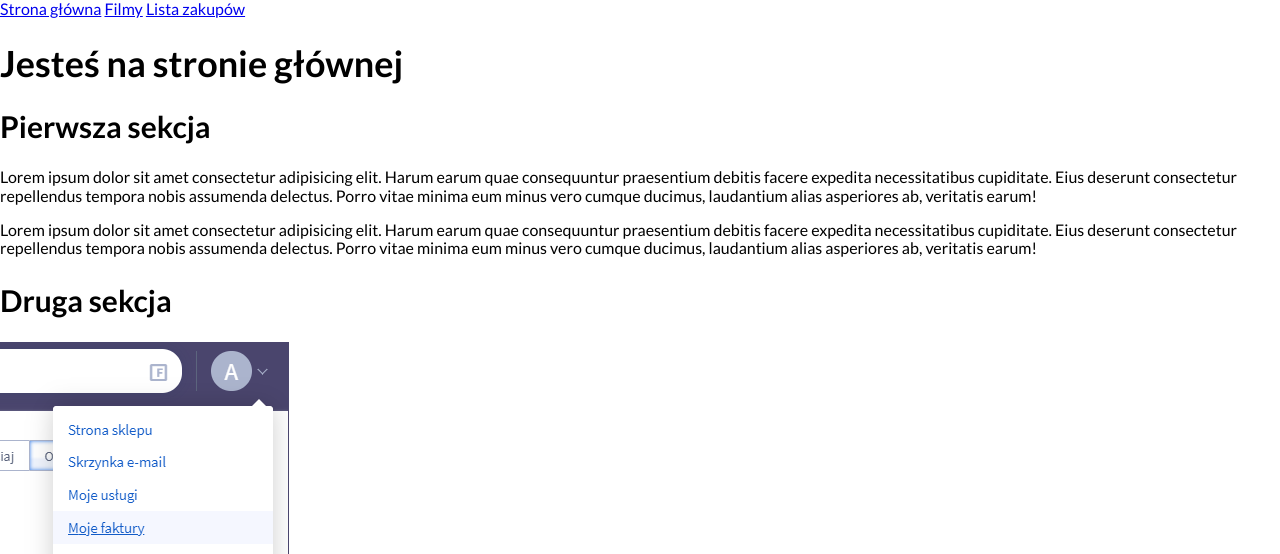
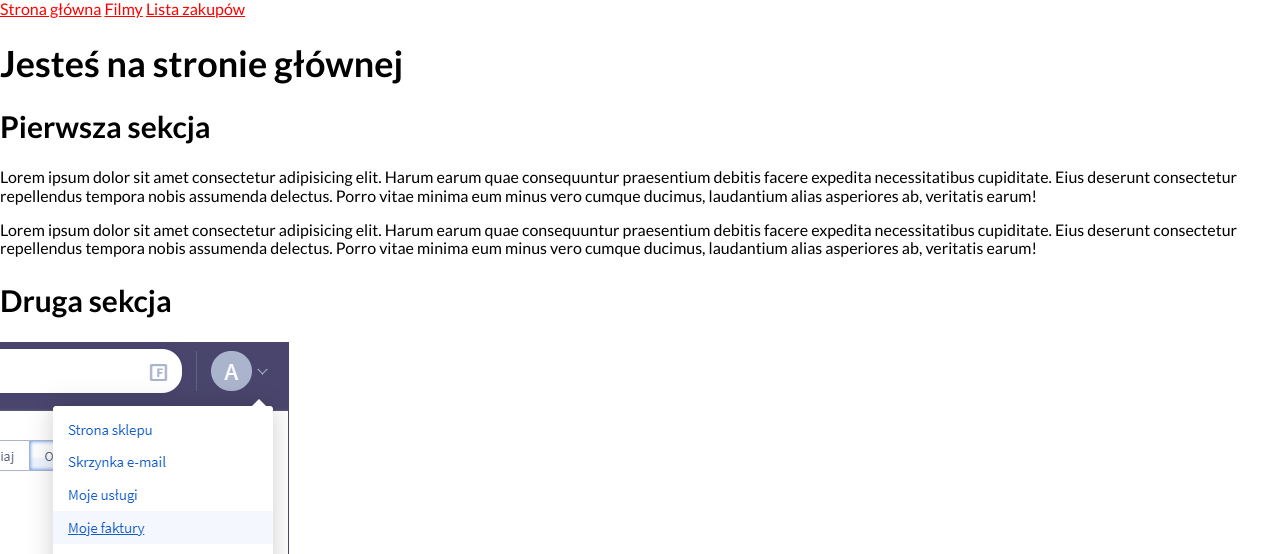
Before and after one commit to amamajcher/my-first-page-css, a plain HTML site: page index.html in a window 1280 px wide. Shown: the top 554 px of the page. Drawn offline with Linux system fonts and the light colour scheme.

Commit message:
add color red

```diff
--- a/style.css
+++ b/style.css
@@ -27,3 +27,7 @@
 {
     font-size: 12px;
 }
+a
+{
+    color: red;
+}
```
